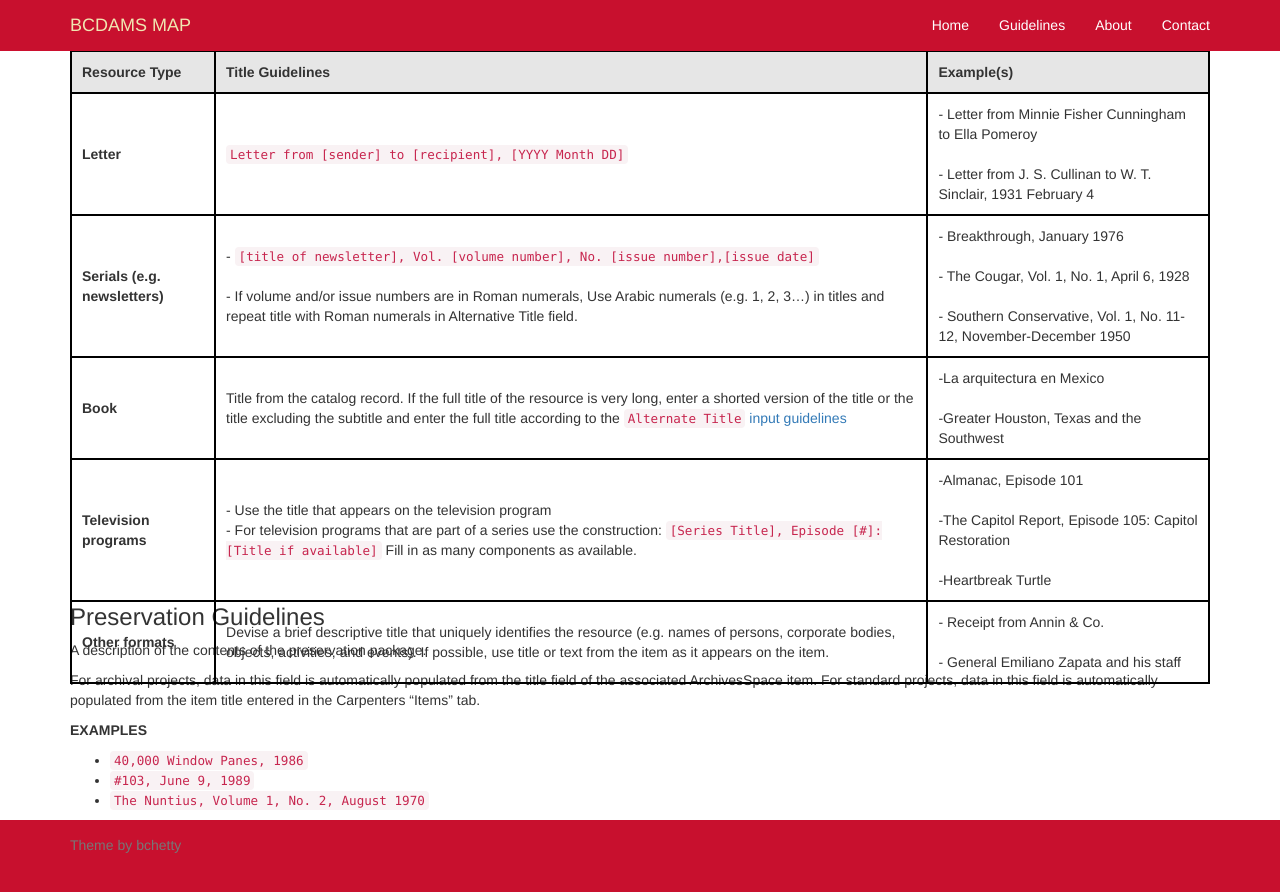
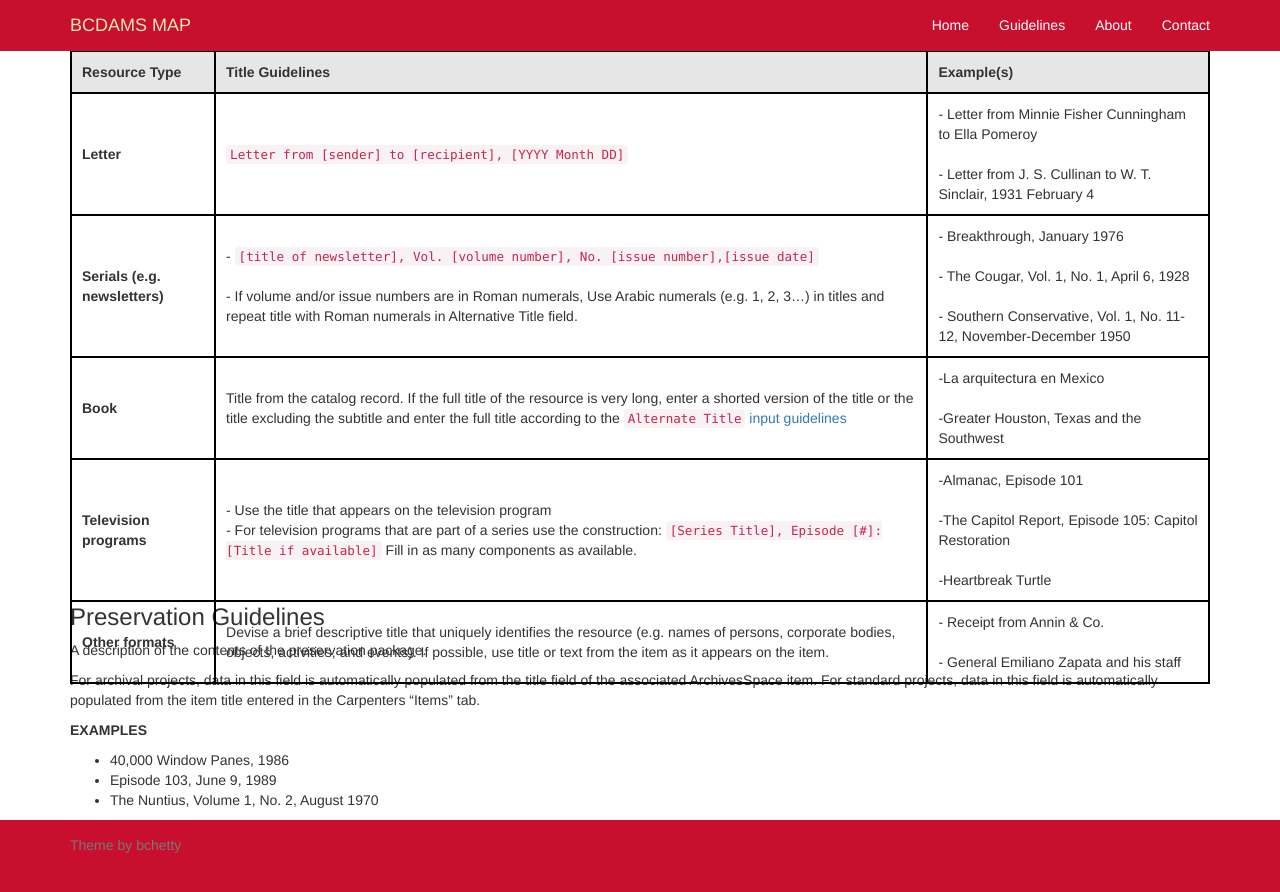
Before and after one commit to uhlibraries-digital/bcdams-map, a Jekyll site: the page built from guidelines/title.md, in a window 1280 px wide and 900 px high, scrolled down 650 px. Shown: the top 892 px of the window. Built offline with Jekyll 4.4.1, drawn with Linux system fonts in a browser that asks for light colours; nearby versions of some CDN libraries; comment, search, counter and statistics services are not loaded.

Commit message:
Update title.md

```diff
--- a/guidelines/title.md
+++ b/guidelines/title.md
@@ -38,6 +38,6 @@ For archival projects, data in this field is automatically populated from the ti
 
 __EXAMPLES__
 
-- `40,000 Window Panes, 1986`
-- `#103, June 9, 1989`
-- `The Nuntius, Volume 1, No. 2, August 1970`
+- 40,000 Window Panes, 1986
+- Episode 103, June 9, 1989
+- The Nuntius, Volume 1, No. 2, August 1970
```
